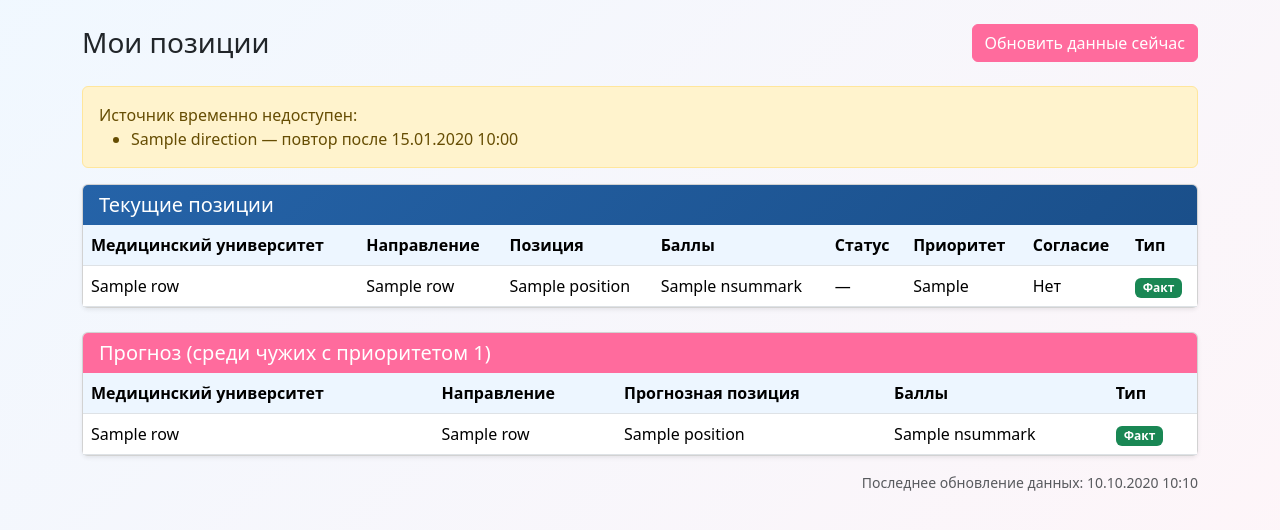
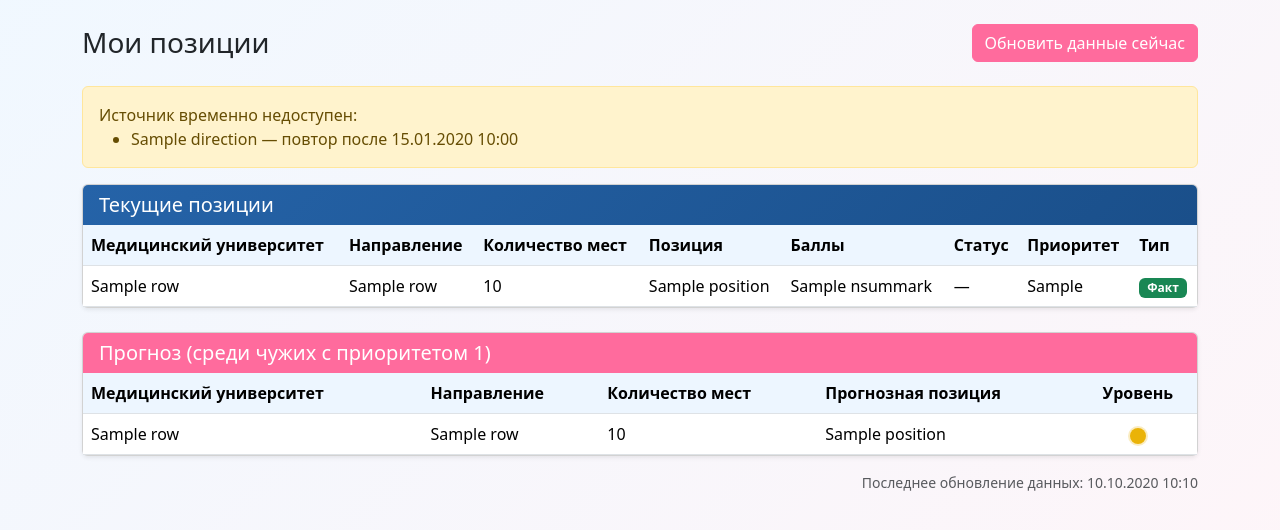
Before and after one commit to breduin/abitur, a Django app: template templates/admissions/dashboard.html in a window 1280 px wide. Shown: the part 56-586 px from the top of the page. Run offline with Django 5.2, Linux system fonts and the light colour scheme; the template is opened without the code that fills it: most values are stand-ins (such as "Sample title", 1, 10 or a date in 2020); data that the repository does not hold is empty; parts of the project's set-up code (start-up, migrations or seed data) failed here and were passed over.

Commit message:
переделал таблицы на фронтенде

```diff
--- a/static/css/theme.css
+++ b/static/css/theme.css
@@ -79,3 +79,21 @@ body {
 .table thead th {
     background-color: rgba(77, 166, 255, 0.1);
 }
+
+.level-dot {
+    display: inline-block;
+    width: 1rem;
+    height: 1rem;
+    border-radius: 50%;
+    vertical-align: middle;
+}
+
+.level-dot--good {
+    background-color: #22c55e;
+    box-shadow: 0 0 0 2px rgba(34, 197, 94, 0.25);
+}
+
+.level-dot--warning {
+    background-color: #eab308;
+    box-shadow: 0 0 0 2px rgba(234, 179, 8, 0.25);
+}
--- a/templates/admissions/dashboard.html
+++ b/templates/admissions/dashboard.html
@@ -32,11 +32,11 @@
                 <tr>
                     <th>Медицинский университет</th>
                     <th>Направление</th>
+                    <th>Количество мест</th>
                     <th>Позиция</th>
                     <th>Баллы</th>
                     <th>Статус</th>
                     <th>Приоритет</th>
-                    <th>Согласие</th>
                     <th>Тип</th>
                 </tr>
             </thead>
@@ -45,15 +45,11 @@
                 <tr>
                     <td>{{ row.university_name }}</td>
                     <td>{{ row.direction_name }}</td>
+                    <td>{% if row.seats is not None %}{{ row.seats }}{% else %}—{% endif %}</td>
                     <td>{% if row.position %}{{ row.position }}{% else %}—{% endif %}</td>
                     <td>{% if row.nsummark %}{{ row.nsummark }}{% else %}—{% endif %}</td>
                     <td>{{ row.sstatus_ssp|default:"—" }}</td>
                     <td>{% if row.npriority_ssp is not None %}{{ row.npriority_ssp }}{% else %}—{% endif %}</td>
-                    <td>
-                        {% if row.has_enrollment_consent is None %}—
-                        {% elif row.has_enrollment_consent %}Да
-                        {% else %}Нет{% endif %}
-                    </td>
                     <td>
                         {% if row.is_hypothetical %}
                             <span class="badge bg-secondary">Оценка</span>
@@ -80,9 +76,9 @@
                 <tr>
                     <th>Медицинский университет</th>
                     <th>Направление</th>
+                    <th>Количество мест</th>
                     <th>Прогнозная позиция</th>
-                    <th>Баллы</th>
-                    <th>Тип</th>
+                    <th class="text-center">Уровень</th>
                 </tr>
             </thead>
             <tbody>
@@ -90,13 +86,17 @@
                 <tr>
                     <td>{{ row.university_name }}</td>
                     <td>{{ row.direction_name }}</td>
+                    <td>{% if row.seats is not None %}{{ row.seats }}{% else %}—{% endif %}</td>
                     <td>{% if row.position %}{{ row.position }}{% else %}—{% endif %}</td>
-                    <td>{% if row.nsummark %}{{ row.nsummark }}{% else %}—{% endif %}</td>
-                    <td>
-                        {% if row.is_hypothetical %}
-                            <span class="badge bg-secondary">Оценка</span>
+                    <td class="text-center">
+                        {% if row.position and row.seats is not None %}
+                            {% if row.position <= row.seats %}
+                                <span class="level-dot level-dot--good" title="Прогноз в пределах мест"></span>
+                            {% else %}
+                                <span class="level-dot level-dot--warning" title="Прогноз за пределами мест"></span>
+                            {% endif %}
                         {% else %}
-                            <span class="badge bg-success">Факт</span>
+                            —
                         {% endif %}
                     </td>
                 </tr>
```
Also changed, not shown: apps/admissions/services/position_service.py (+8 -2 lines).
